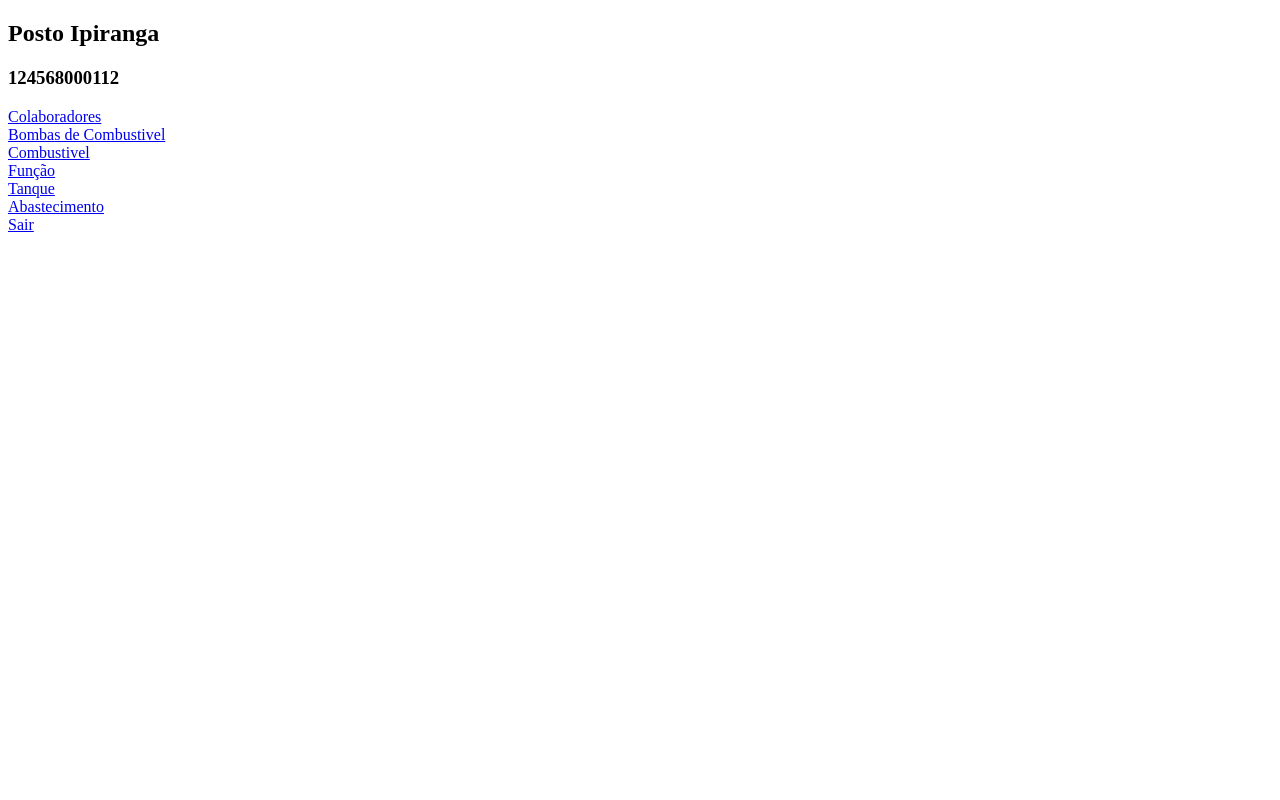
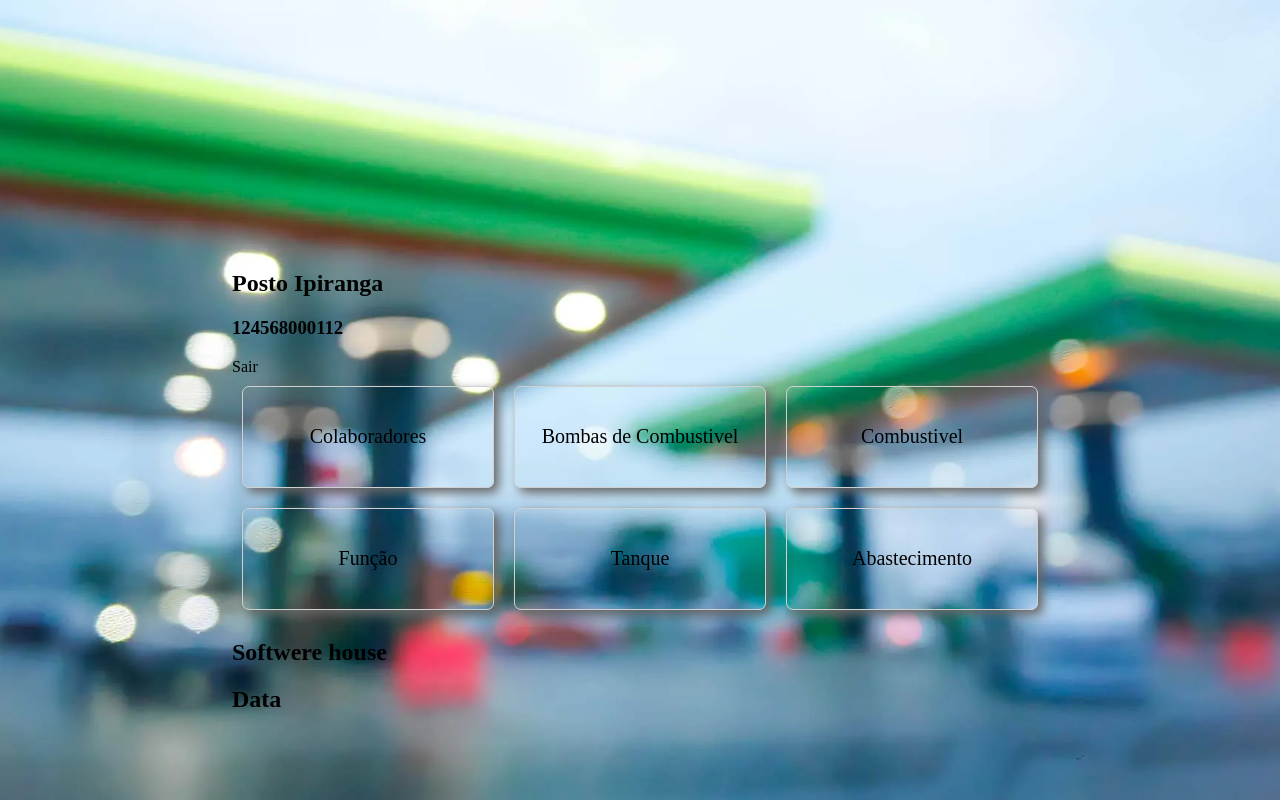
Before and after one commit to Natanaelforte/sistema_postos_combustivel, a Django app: template inicio/templates/inicio/dashboard.html in a window 1280 px wide. Run offline with Django 4.2, Linux system fonts and the light colour scheme; the template is opened without the code that fills it: values that come from a table or form of the project are taken from there, others are empty; data comes from the database, SQL or seed files in the repository; both versions use the stored data as it was after the commit.

Commit message:
contruindo template inicio

```diff
--- a/inicio/static/inicio/style.css
+++ b/inicio/static/inicio/style.css
@@ -0,0 +1,61 @@
+body {
+    background: url("images/postoblured.png") no-repeat  center center fixed;
+    -webkit-background-size: cover;
+    -moz-background-size: cover;
+    -o-background-size: cover;
+    background-size: cover;
+    margin: 0;
+    display: flex;
+    flex-direction: column;
+    justify-content: center;
+    align-items: center;
+    margin-top: 250px;
+}
+
+
+
+.cabecalho {
+    width: 100%;
+    margin-top: 0px;
+}
+
+.corpo {
+    display: flex;
+    flex-direction: column;
+    align-items: center;
+    justify-content: center;
+
+}
+
+.corpo-coluna {
+    display: flex;
+    flex-direction: row;
+    align-items: center;
+    justify-content: center;
+    align-content: space-between;
+
+
+}
+
+.botao-acesso {
+    display: flex;
+    flex-direction: row;
+    align-items: center;
+    justify-content: center;
+    border-style: solid;
+    border-color: #d0d0d0;
+    border-width: 0.5px;
+    border-radius: 7px;
+    width: 250px;
+    height: 100px;
+    font-size: 20px;
+    text-align: center;
+    margin: 10px;
+    box-shadow: 5px 5px 11px #666666;
+}
+
+a:-webkit-any-link {
+    color: black;
+    cursor: pointer;
+    text-decoration: None;
+}
--- a/inicio/templates/inicio/dashboard.html
+++ b/inicio/templates/inicio/dashboard.html
@@ -1,8 +1,10 @@
+{% load static %}
 <!DOCTYPE html>
 <html lang="pt-br">
     <head>
         <meta charset="UTF-8">
         <title>Dashboard</title>
+        <link rel="stylesheet" href="{% static 'inicio/style.css' %}">
     </head>
 
     <body>
@@ -11,42 +13,27 @@
             <div class="cabecalho">
                 <h2 class="razao">{{ posto.razao_social }}</h2>
                 <h3 class="cnpj">{{ posto.cnpj }}</h3>
+                <a  href={% url 'logout' %} >Sair</a>
             </div>
 
             <div class="corpo">
+                <div class="corpo-coluna">
+                    <a class="botao-acesso" href={% url 'colaborador:list' %} >Colaboradores</a>
+                    <a class="botao-acesso" href={% url 'bomba_de_combustivel:list' %} >Bombas de Combustivel</a>
+                    <a class="botao-acesso" href={% url 'combustivel:list' %} >Combustivel</a>
+                </div>
 
-                    <div class="botao-acesso">
-                       <a href={% url 'colaborador:list' %} >Colaboradores</a>
-                    </div>
-
-                    <div class="botao-acesso">
-                        <a href={% url 'bomba_de_combustivel:list' %} >Bombas de Combustivel</a>
-                    </div>
-
-                    <div class="botao-acesso">
-                        <a href={% url 'combustivel:list' %} >Combustivel</a>
-                    </div>
-
-                    <div class="botao-acesso">
-                        <a href={% url 'funcao:list' %} >Função</a>
-                    </div>
-
-                    <div class="botao-acesso">
-                        <a href={% url 'tanque:list' %} >Tanque</a>
-                    </div>
-
-                    <div class="botao-acesso">
-                        <a href={% url 'abastecimento:list' %} >Abastecimento</a>
-                    </div>
-
-                    <div class="botao-acesso">
-                        <a href={% url 'logout' %} >Sair</a>
-                    </div>
+                <div class="corpo-coluna">
+                    <a class="botao-acesso" href={% url 'funcao:list' %} >Função</a>
+                    <a class="botao-acesso" href={% url 'tanque:list' %} >Tanque</a>
+                    <a class="botao-acesso" href={% url 'abastecimento:list' %} >Abastecimento</a>
+                </div>
 
             </div>
 
             <div class="rodape">
-
+                <h2>Softwere house</h2>
+                <h2>Data</h2>
             </div>
 
         </div>
```
Also changed, not shown: db.sqlite3, inicio/static/inicio/images/posto.png (added), inicio/static/inicio/images/posto2.png (added), inicio/static/inicio/images/postoblured.png (added).
